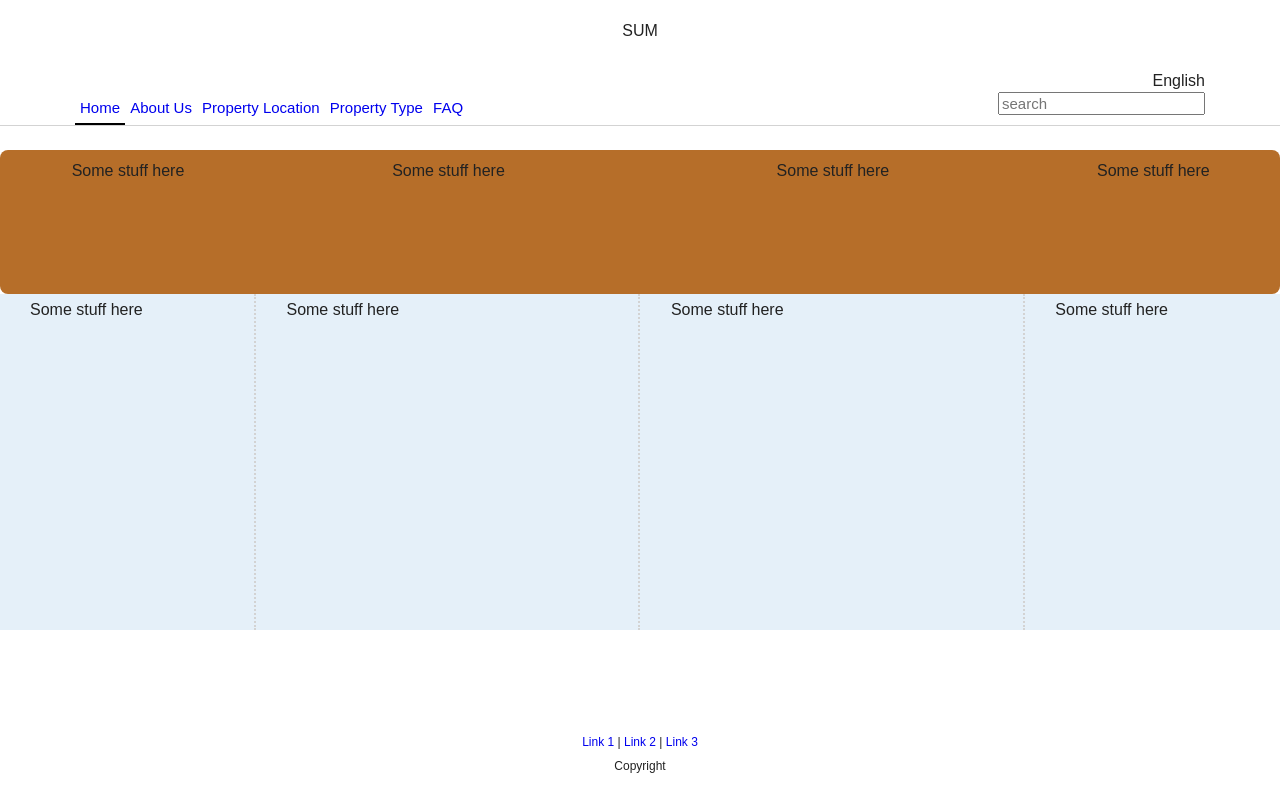
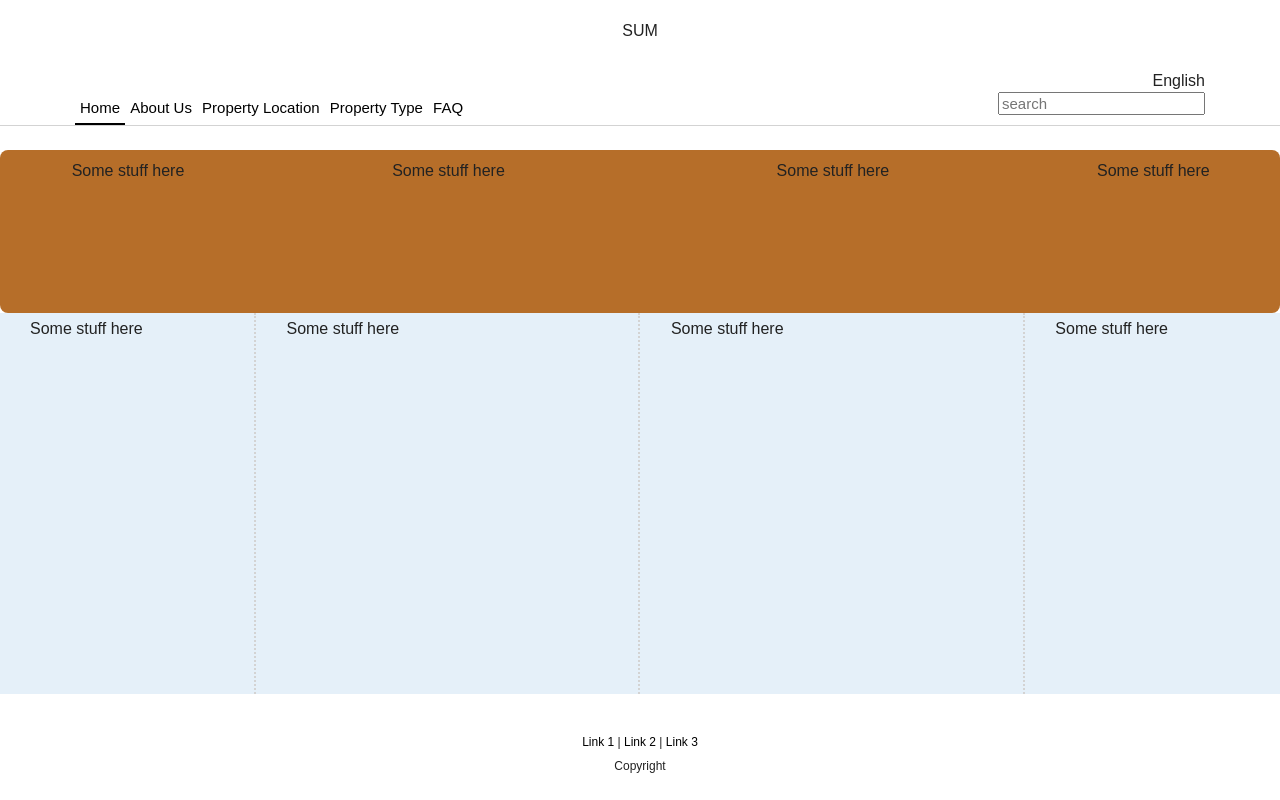
Before and after one commit to trevpry/mm, a plain HTML site: page index.html in a window 1280 px wide. Drawn offline with nearby package versions, Linux system fonts and the light colour scheme.

Commit message:
changed height of main content area from fixed to relative

```diff
--- a/css/main.css
+++ b/css/main.css
@@ -135,6 +135,7 @@ nav .tab:hover {
 
 a {
     text-decoration: none;
+    color: black;
 }
 
 a:visited {
@@ -162,7 +163,7 @@ nav .active {
 /* Ensures dynamic content is consistently placed */
 .container .slide {
     position: absolute;
-    height: 480px;
+    height: 68%;
     width: 100%;
     overflow: hidden;
 }
```
